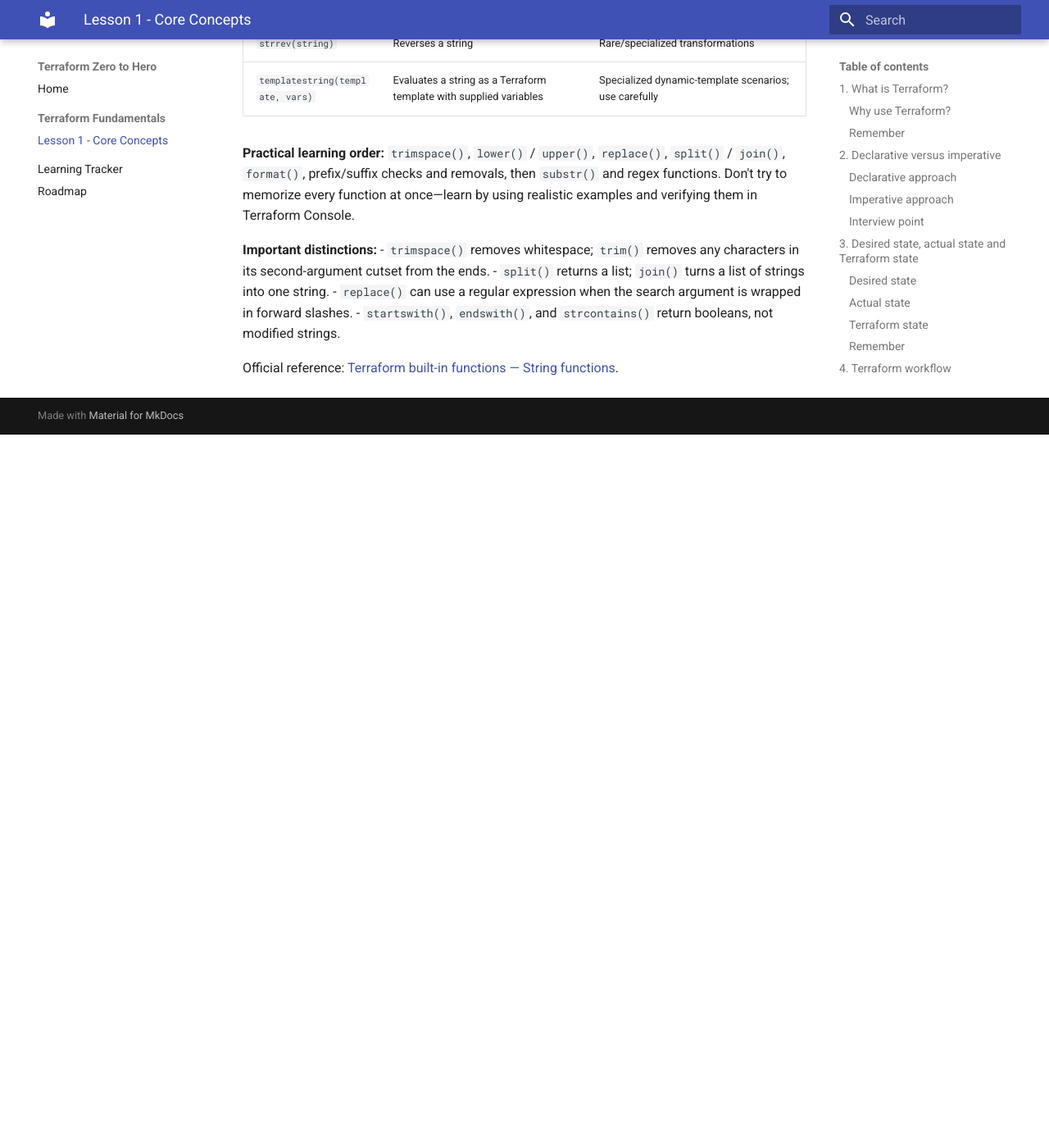
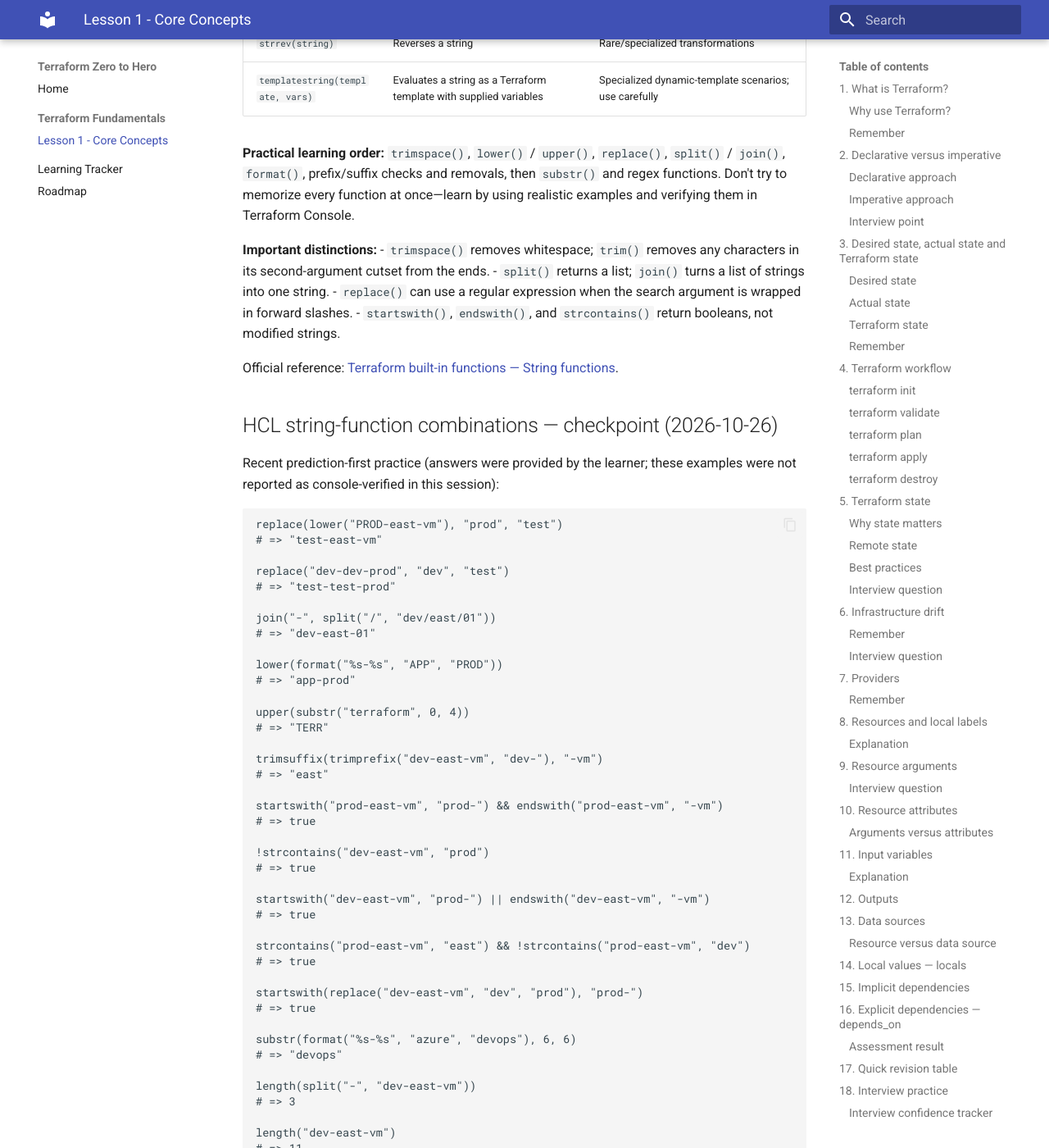
Before and after one commit to pshewale-dev/terraform-azure-lab, an MkDocs documentation site: the page built from docs/lesson-01-fundamentals.md, in a window 1280 px wide and 1400 px high, scrolled down 28924 px. Shown: the whole window at 82% size. Built offline with MkDocs 1.6.1 and Material for MkDocs 9.7.7, drawn with Linux system fonts in a browser that asks for light colours; before the commit the page ends 29454 px from its top, so only the background shows below that; some of the changed text lies outside the part shown.

Commit message:
docs: checkpoint HCL function combinations

````diff
--- a/docs/lesson-01-fundamentals.md
+++ b/docs/lesson-01-fundamentals.md
@@ -1171,3 +1171,65 @@ Terraform has built-in functions for transforming, formatting, splitting, search
 - `startswith()`, `endswith()`, and `strcontains()` return booleans, not modified strings.
 
 Official reference: [Terraform built-in functions — String functions](https://developer.hashicorp.com/terraform/language/functions).
+
+
+## HCL string-function combinations — checkpoint (2026-10-26)
+
+Recent prediction-first practice (answers were provided by the learner; these examples were not reported as console-verified in this session):
+
+```hcl
+replace(lower("PROD-east-vm"), "prod", "test")
+# => "test-east-vm"
+
+replace("dev-dev-prod", "dev", "test")
+# => "test-test-prod"
+
+join("-", split("/", "dev/east/01"))
+# => "dev-east-01"
+
+lower(format("%s-%s", "APP", "PROD"))
+# => "app-prod"
+
+upper(substr("terraform", 0, 4))
+# => "TERR"
+
+trimsuffix(trimprefix("dev-east-vm", "dev-"), "-vm")
+# => "east"
+
+startswith("prod-east-vm", "prod-") && endswith("prod-east-vm", "-vm")
+# => true
+
+!strcontains("dev-east-vm", "prod")
+# => true
+
+startswith("dev-east-vm", "prod-") || endswith("dev-east-vm", "-vm")
+# => true
+
+strcontains("prod-east-vm", "east") && !strcontains("prod-east-vm", "dev")
+# => true
+
+startswith(replace("dev-east-vm", "dev", "prod"), "prod-")
+# => true
+
+substr(format("%s-%s", "azure", "devops"), 6, 6)
+# => "devops"
+
+length(split("-", "dev-east-vm"))
+# => 3
+
+length("dev-east-vm")
+# => 11
+```
+
+### Concepts demonstrated in predictions
+- Nested functions are evaluated from the inside out; the inner result becomes the outer function's argument.
+- `replace()` replaces all occurrences of its search substring and is case-sensitive.
+- `split()` produces a list; `join()` combines list elements with the selected separator.
+- `format()` builds a string; `lower()` and `upper()` change letter case.
+- `substr(string, offset, length)` uses a zero-based offset and a character count.
+- `trimprefix()` removes a matching leading prefix; `trimsuffix()` removes a matching trailing suffix.
+- `startswith()`, `endswith()`, and `strcontains()` return Boolean values.
+- `&&` means AND, `||` means OR, and `!` means NOT.
+- `length()` counts characters in a string and elements in a list.
+
+These are successful multiple-choice predictions, not proof of mastery or console verification. Continue with independent examples and console checks before marking functions mastered.
````
